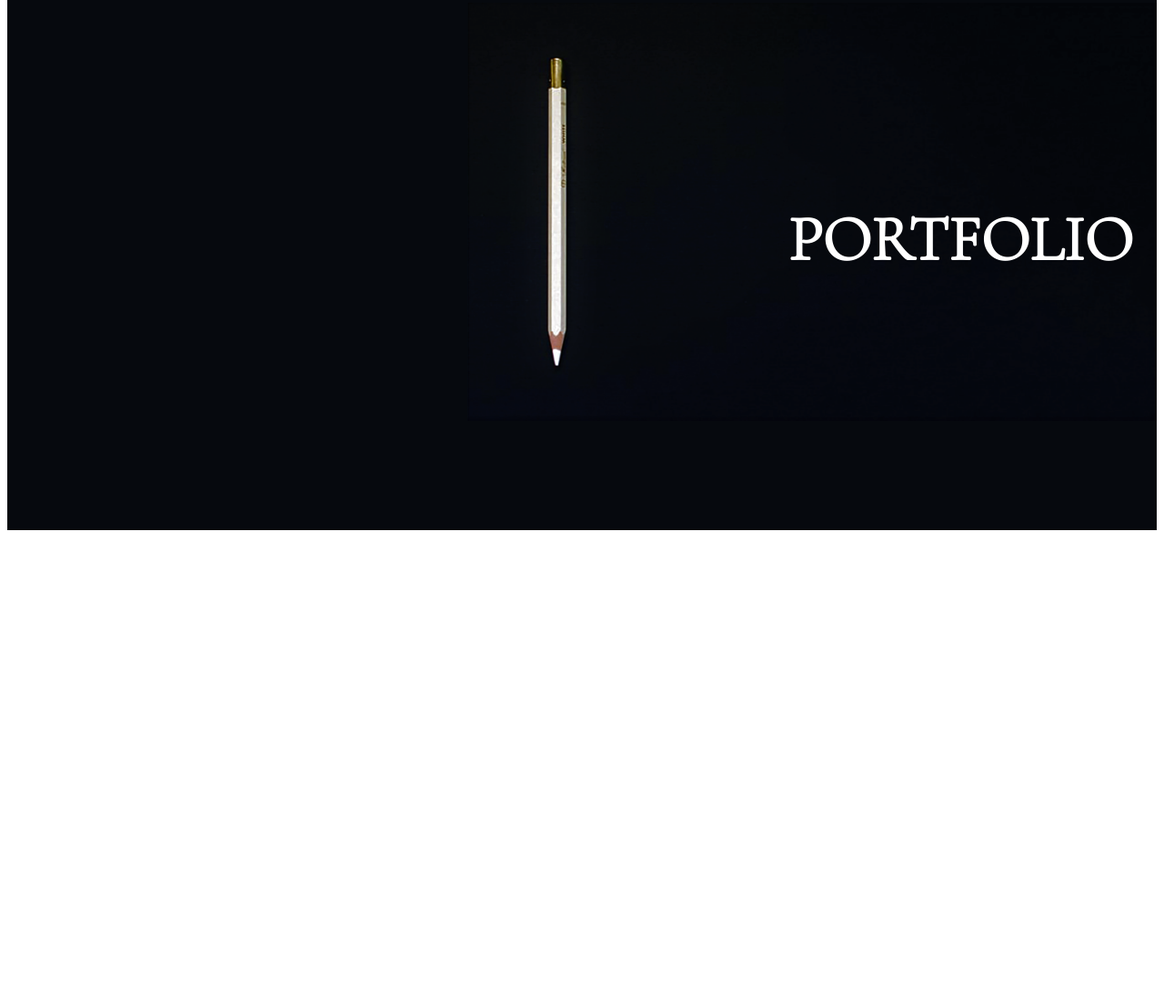
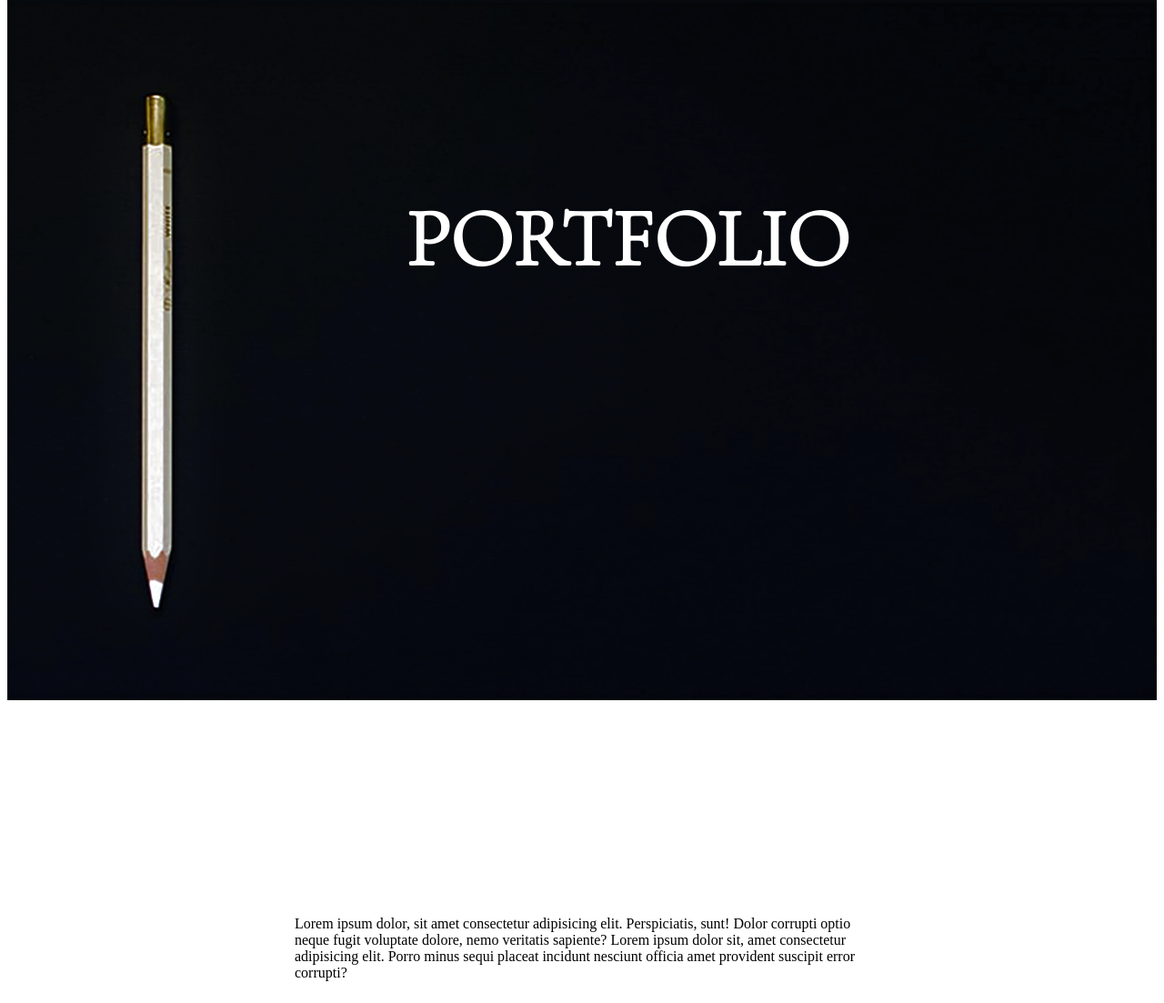
Before and after one commit to cami20h5/portfolio, a plain HTML site: page index.html in a window 1280 px wide. Shown: the part 65-1168 px from the top of the page at 91% size. Before the commit the page ends 800 px from the top, so only its background shows below. Drawn offline with nearby package versions, Linux system fonts and the light colour scheme.

Commit message:
tekst på sektion 2 forside

```diff
--- a/index.html
+++ b/index.html
@@ -12,7 +12,8 @@
     <link rel="preconnect" href="https://fonts.gstatic.com">
     <link href="https://fonts.googleapis.com/css2?family=Cormorant+Garamond:wght@300&display=swap" rel="stylesheet">
 
-
+    <link rel="preconnect" href="https://fonts.gstatic.com">
+    <link href="https://fonts.googleapis.com/css2?family=Mukta:wght@200&display=swap" rel="stylesheet">
 
     <title>Portfolio </title>
 </head>
@@ -24,8 +25,18 @@
 
 <h1>PORTFOLIO</h1>
 
+  </section>
 
+
+    <section id="sektion_2_forside">
+        <p>Lorem ipsum dolor, sit amet consectetur adipisicing elit. Perspiciatis, sunt! Dolor corrupti
+            optio neque fugit voluptate dolore, nemo veritatis sapiente? Lorem ipsum dolor sit, amet consectetur adipisicing elit. Porro minus sequi placeat incidunt nesciunt officia amet
+            provident suscipit error corrupti?</p>
     </section>
+
+
+
+
     <footer></footer>
 </body>
 </html>
--- a/style.css
+++ b/style.css
@@ -34,6 +34,25 @@ img {
   grid-row: 2;
 }
 
+/** Sektion 2 - forside **/
+
+#sektion_2_forside {
+  color: black;
+  width: auto;
+  height: 40vw;
+}
+
+#sektion_2_forside {
+  display: grid;
+  grid-template-columns: 1fr 2fr 1fr;
+  grid-template-rows: 1fr 2fr 1fr;
+}
+#sektion_2_forside p {
+  grid-column: 2;
+  grid-row: 2;
+  margin-top: 70px;
+}
+
 /**Ipad**/
 
 @media (min-width: 768px) {
@@ -56,8 +75,14 @@ img {
     grid-template-rows: 2fr 1fr 2fr;
   }
 
+  #splashbilled {
+    grid-column: 1/4;
+    grid-row: 1/3;
+    margin-top: 60px;
+  }
+
   #sektion_1_forside h1 {
-    font-size: 70px;
+    font-size: 90px;
     color: white;
   }
   #sektion_1_forside {
@@ -66,7 +91,14 @@ img {
     background-color: #06090e;
   }
   #sektion_1_forside h1 {
-    grid-column: 3/4;
+    grid-column: 2/3;
     grid-row: 2;
   }
+
+  /** Sektion 2 - forside - desktop **/
+  #sektion_2_forside p {
+    grid-column: 2;
+    grid-row: 3;
+    margin-top: 50px;
+  }
 }
```
